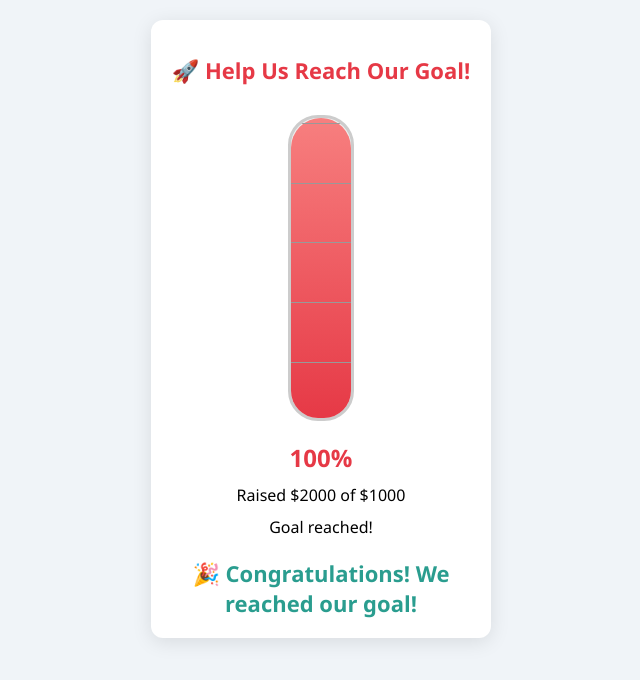
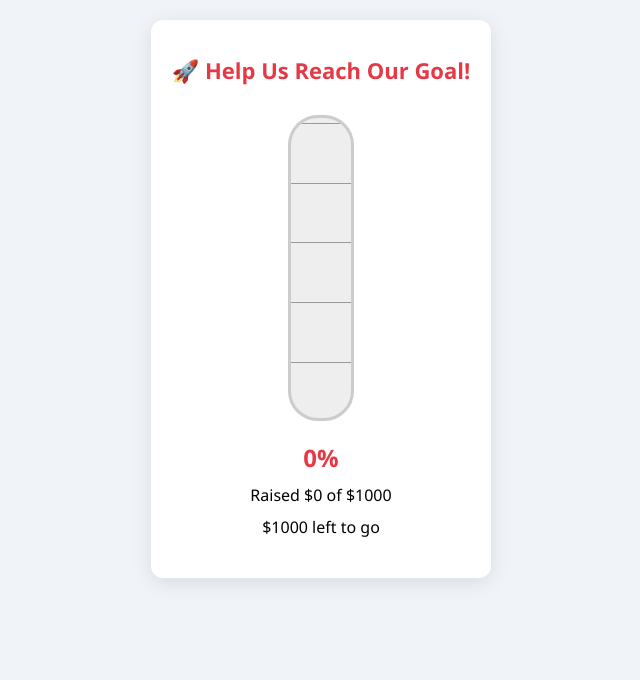
Before and after one commit to ruyamahmood1-alt/fundraising-thermometer, a plain HTML site: page index.html in a window 1280 px wide. Shown: the whole page, without its empty margins (319-959 px from the left). Drawn offline with Linux system fonts and the light colour scheme.

Commit message:
index.html

```diff
--- a/index.html
+++ b/index.html
@@ -144,7 +144,7 @@
   <script>
     // 🎯 EDIT THESE VALUES ONLY
     const goalAmount = 1000;
-    const raisedAmount = 2000;
+    const raisedAmount = 0;
 
     const percentage = Math.min((raisedAmount / goalAmount) * 100, 100);
     const remaining = Math.max(goalAmount - raisedAmount, 0);
```
